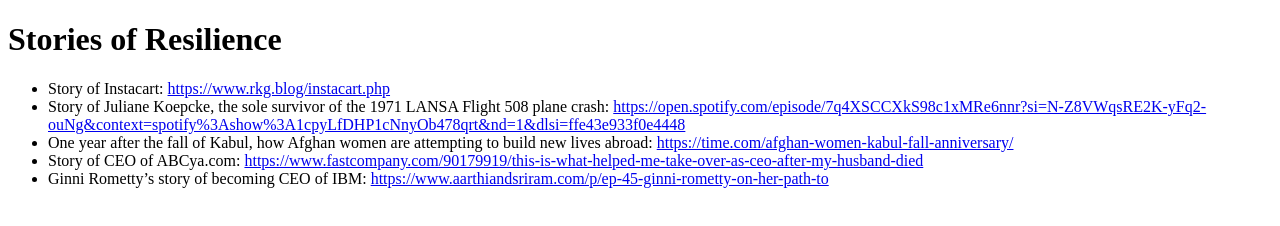
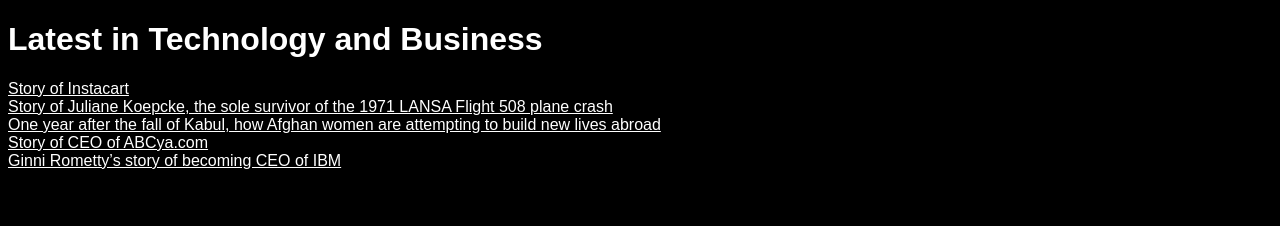
Before and after one commit to covendev/storiesofresilience, a plain HTML site: page index.html in a window 1280 px wide. Drawn offline with Linux system fonts and the light colour scheme.

Commit message:
Update index.html

```diff
--- a/index.html
+++ b/index.html
@@ -1,21 +1,35 @@
 <!DOCTYPE html>
 <html lang="en">
 <head>
-<meta charset="UTF-8">
-<meta name="viewport" content="width=device-width, initial-scale=1.0">
-<title>Stories of Resilience</title>
+    <meta charset="UTF-8">
+    <meta name="viewport" content="width=device-width, initial-scale=1.0">
+    <title>Latest in Technology and Business</title>
+    <style>
+        body {
+            background-color: black;
+            color: white;
+            font-family: Arial, sans-serif;
+        }
+        a {
+            color: white;
+            text-decoration: underline;
+        }
+        ul {
+            padding: 0; /* Remove default padding */
+        }
+        li {
+            list-style: none; /* Remove bullet points */
+        }
+    </style>
 </head>
 <body>
-
-<h1>Stories of Resilience</h1>
-
-<ul>
-  <li>Story of Instacart: <a href="https://www.rkg.blog/instacart.php">https://www.rkg.blog/instacart.php</a></li>
-  <li>Story of Juliane Koepcke, the sole survivor of the 1971 LANSA Flight 508 plane crash: <a href="https://open.spotify.com/episode/7q4XSCCXkS98c1xMRe6nnr?si=N-Z8VWqsRE2K-yFq2-ouNg&context=spotify%3Ashow%3A1cpyLfDHP1cNnyOb478qrt&nd=1&dlsi=ffe43e933f0e4448">https://open.spotify.com/episode/7q4XSCCXkS98c1xMRe6nnr?si=N-Z8VWqsRE2K-yFq2-ouNg&context=spotify%3Ashow%3A1cpyLfDHP1cNnyOb478qrt&nd=1&dlsi=ffe43e933f0e4448</a></li>
-  <li>One year after the fall of Kabul, how Afghan women are attempting to build new lives abroad: <a href="https://time.com/afghan-women-kabul-fall-anniversary/">https://time.com/afghan-women-kabul-fall-anniversary/</a></li>
-  <li>Story of CEO of ABCya.com: <a href="https://www.fastcompany.com/90179919/this-is-what-helped-me-take-over-as-ceo-after-my-husband-died">https://www.fastcompany.com/90179919/this-is-what-helped-me-take-over-as-ceo-after-my-husband-died</a></li>
-  <li>Ginni Rometty’s story of becoming CEO of IBM: <a href="https://www.aarthiandsriram.com/p/ep-45-ginni-rometty-on-her-path-to">https://www.aarthiandsriram.com/p/ep-45-ginni-rometty-on-her-path-to</a></li>
-</ul>
-
+    <h1>Latest in Technology and Business</h1>
+    <ul>
+        <li><a href="https://www.rkg.blog/instacart.php">Story of Instacart</a></li>
+        <li><a href="https://open.spotify.com/episode/7q4XSCCXkS98c1xMRe6nnr?si=N-Z8VWqsRE2K-yFq2-ouNg&context=spotify%3Ashow%3A1cpyLfDHP1cNnyOb478qrt&nd=1&dlsi=ffe43e933f0e4448">Story of Juliane Koepcke, the sole survivor of the 1971 LANSA Flight 508 plane crash</a></li>
+        <li><a href="https://time.com/afghan-women-kabul-fall-anniversary/">One year after the fall of Kabul, how Afghan women are attempting to build new lives abroad</a></li>
+        <li><a href="https://www.fastcompany.com/90179919/this-is-what-helped-me-take-over-as-ceo-after-my-husband-died">Story of CEO of ABCya.com</a></li>
+        <li><a href="https://www.aarthiandsriram.com/p/ep-45-ginni-rometty-on-her-path-to">Ginni Rometty’s story of becoming CEO of IBM</a></li>
+    </ul>
 </body>
 </html>
```
